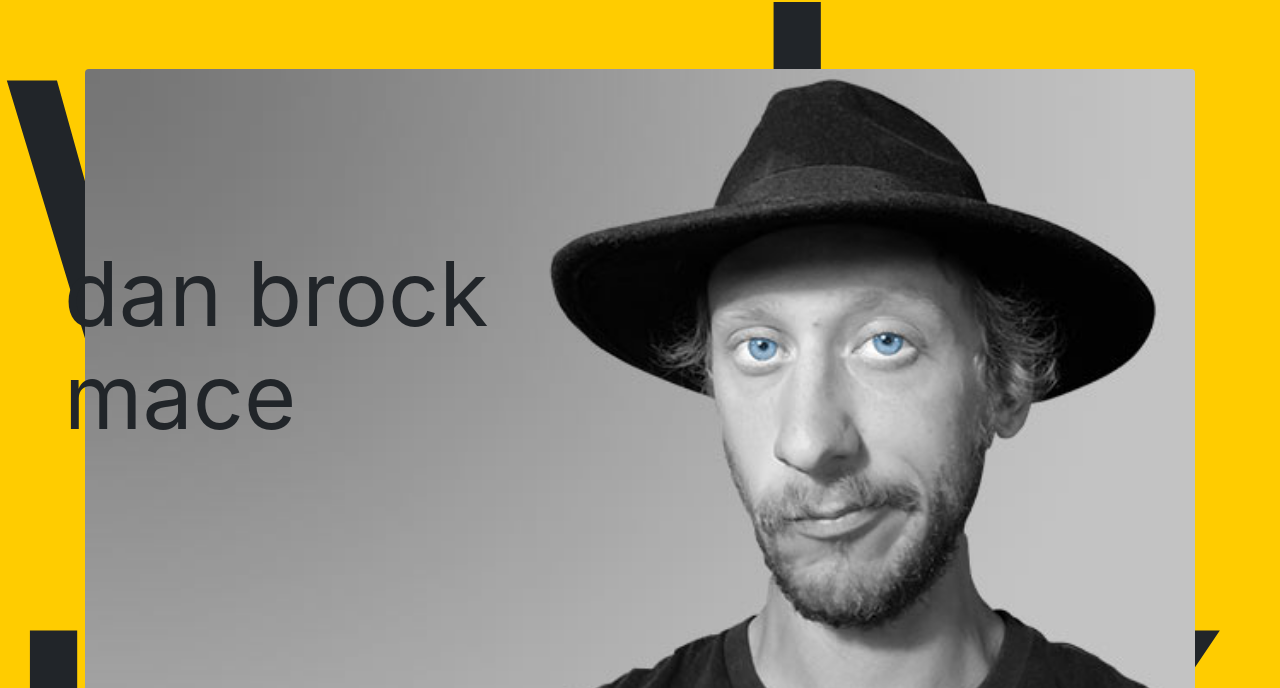
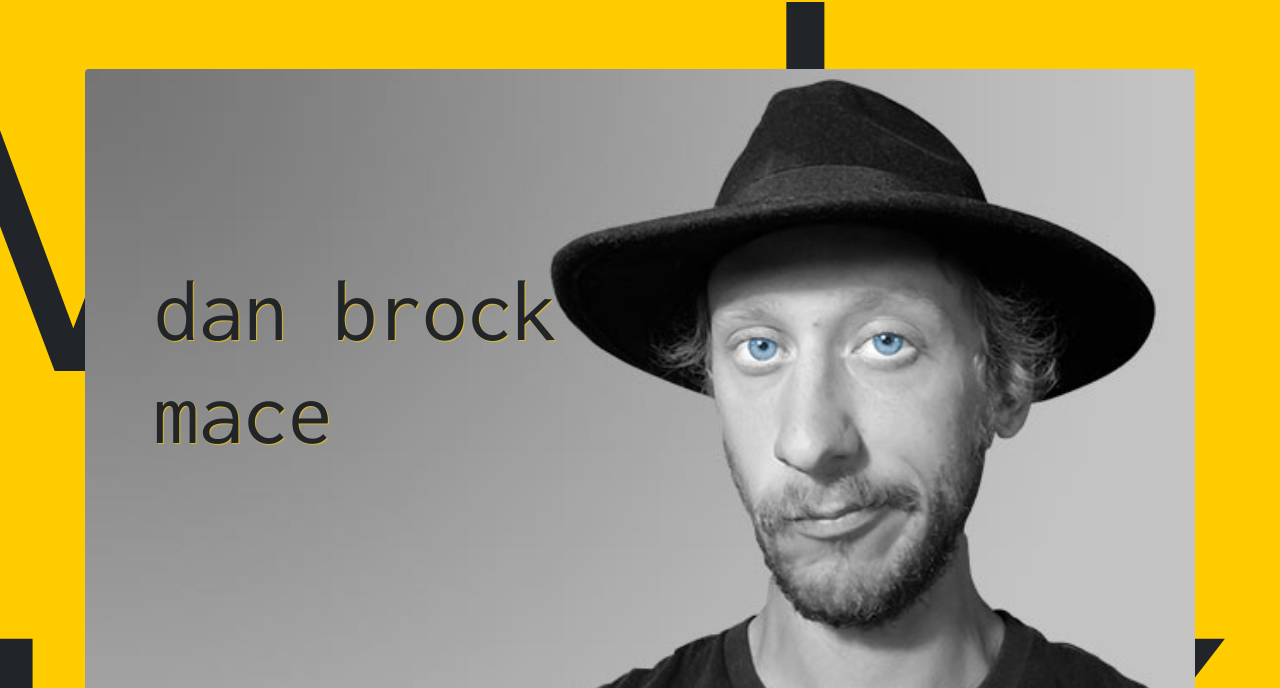
Before and after one commit to swampcamel/portfolio, a plain HTML site: page index.html in a window 1280 px wide. Shown: the part 112-800 px from the top of the page. Drawn offline with nearby package versions, Linux system fonts and the light colour scheme.

Commit message:
complete cascading reqs, add Google Fonts, last touch up of styles

```diff
--- a/css/styles.css
+++ b/css/styles.css
@@ -2,7 +2,16 @@
 
 body {
   background-color: #FFCC00;
+  font-family: 'Montserrat', sans-serif;
 }
+h1, h3, h4, h5, h6 {
+  font-family: 'PT Sans', sans-serif;
+}
+
+h2 {
+  font-family: 'Inconsolata', monospace;
+}
+
 
 /*-- BOOTSTRAP MODIFICATIONS --*/
 
@@ -36,8 +45,9 @@ body {
   font-size: 7vw;
   line-height: 8vw;
   position: absolute;
-  bottom: 30%;
-  left: 5%;
+  bottom: 27%;
+  left: 12%;
+  text-shadow: 1px 1px 1px rgba(255,204,0,0.7);
 }
 
 .hero-behind {
--- a/index.html
+++ b/index.html
@@ -2,10 +2,11 @@
 <html>
   <head>
     <link rel="stylesheet" href="https://stackpath.bootstrapcdn.com/bootstrap/4.1.3/css/bootstrap.min.css" integrity="sha384-MCw98/SFnGE8fJT3GXwEOngsV7Zt27NXFoaoApmYm81iuXoPkFOJwJ8ERdknLPMO" crossorigin="anonymous">
+    <link href="https://fonts.googleapis.com/css?family=Inconsolata|Montserrat|PT+Sans" rel="stylesheet">
+    <link rel="stylesheet" href="css/styles.css" type="text/css">
     <script src="https://code.jquery.com/jquery-3.3.1.slim.min.js" integrity="sha384-q8i/X+965DzO0rT7abK41JStQIAqVgRVzpbzo5smXKp4YfRvH+8abtTE1Pi6jizo" crossorigin="anonymous"></script>
     <script src="https://stackpath.bootstrapcdn.com/bootstrap/4.1.3/js/bootstrap.min.js" integrity="sha384-ChfqqxuZUCnJSK3+MXmPNIyE6ZbWh2IMqE241rYiqJxyMiZ6OW/JmZQ5stwEULTy" crossorigin="anonymous"></script>
     <script src="https://cdnjs.cloudflare.com/ajax/libs/popper.js/1.14.3/umd/popper.min.js" integrity="sha384-ZMP7rVo3mIykV+2+9J3UJ46jBk0WLaUAdn689aCwoqbBJiSnjAK/l8WvCWPIPm49" crossorigin="anonymous"></script>
-    <link rel="stylesheet" href="css/styles.css" type="text/css">
     <meta charset="utf-8">
     <meta name="viewport" content="width=device-width, initial-scale=1, maximum-scale=1, user-scalable=no">
     <title>Dan Mace - Web and UI/UX Developer</title>
@@ -27,7 +28,7 @@
       <div class="hero">
         <div class="hero-behind">web ui/ux</div>
         <img src="img/headshotwide.jpg" class="img-fluid rounded mx-auto d-block" alt="Headshot of Dan Mace">
-        <div class="hero-overlay">dan brock<br>mace</div>
+        <h2 class="hero-overlay">dan brock<br>mace</h2></div>
       </div>
       <div class="container hero-below" id="hero-below">
           <a class="btn btn-dark btn-lg btn-block accent-1" data-toggle="collapse" href="#about" role="button" aria-expanded="false" aria-controls="about">About Myself</a>
```
